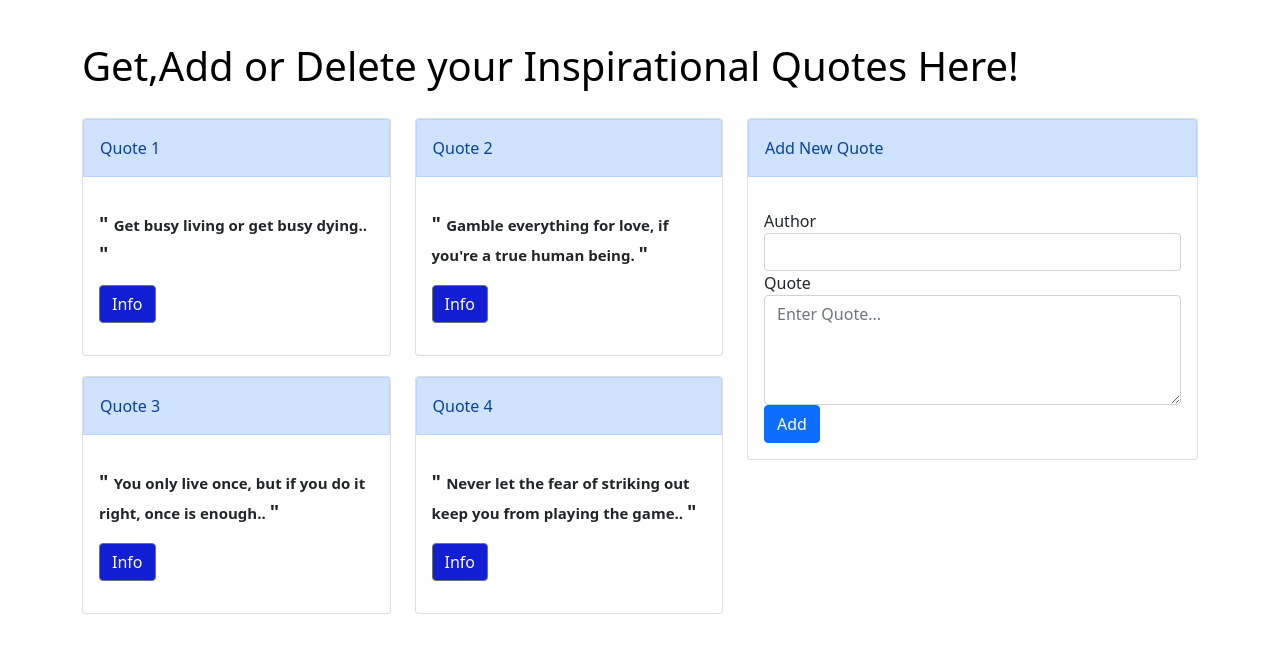
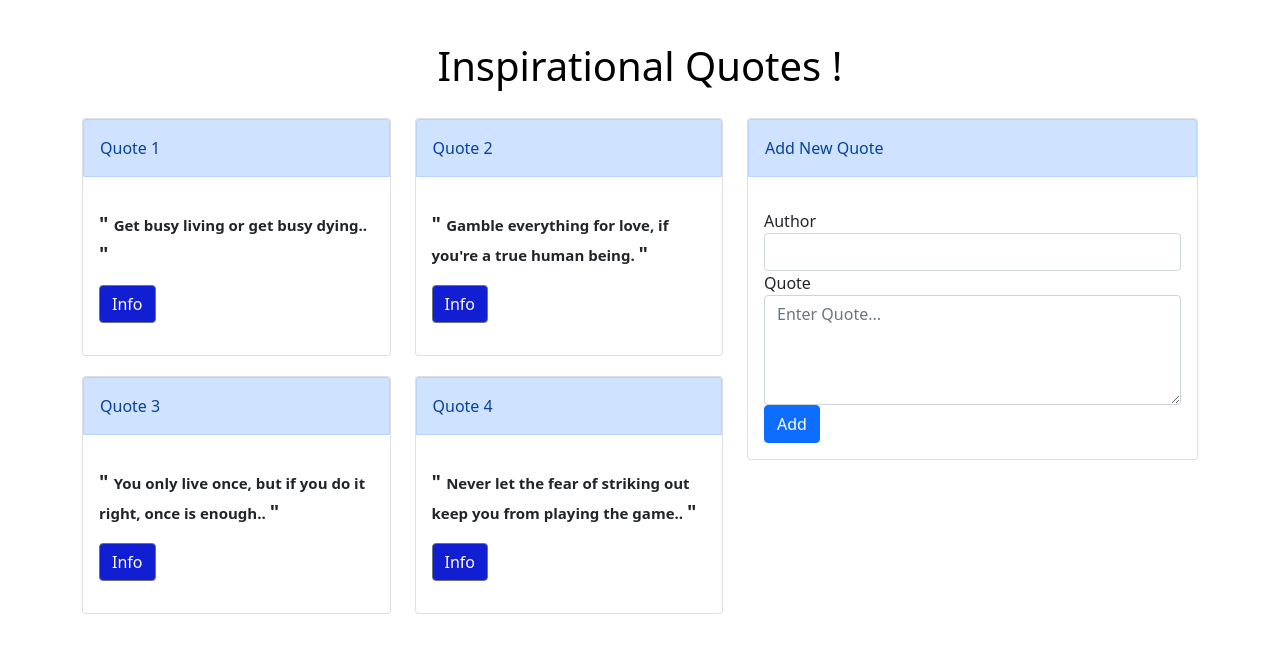
Before and after one commit to Roney-juma/Quotes_angular, an Angular app: page / in a window 1280 px wide. Shown: the top 650 px of the page. Built offline with nearby package versions, Linux system fonts and the light colour scheme.

Commit message:
made changes to the header and styling

```diff
--- a/src/app/app.component.css
+++ b/src/app/app.component.css
@@ -4,3 +4,8 @@
     color: black;
     padding-top: 32px;
   }
+  h1{
+      align-items: center;
+      text-align: center;
+      font-size: 40px;
+  }
--- a/src/app/app.component.html
+++ b/src/app/app.component.html
@@ -1,6 +1,6 @@
 <div class="container">
   <div class="jumbotron">
-    <h1>Get,Add or Delete your Inspirational Quotes Here!</h1>
+    <h1> Inspirational Quotes !</h1>
   </div>
 </div>
 <app-quotes></app-quotes>
```
